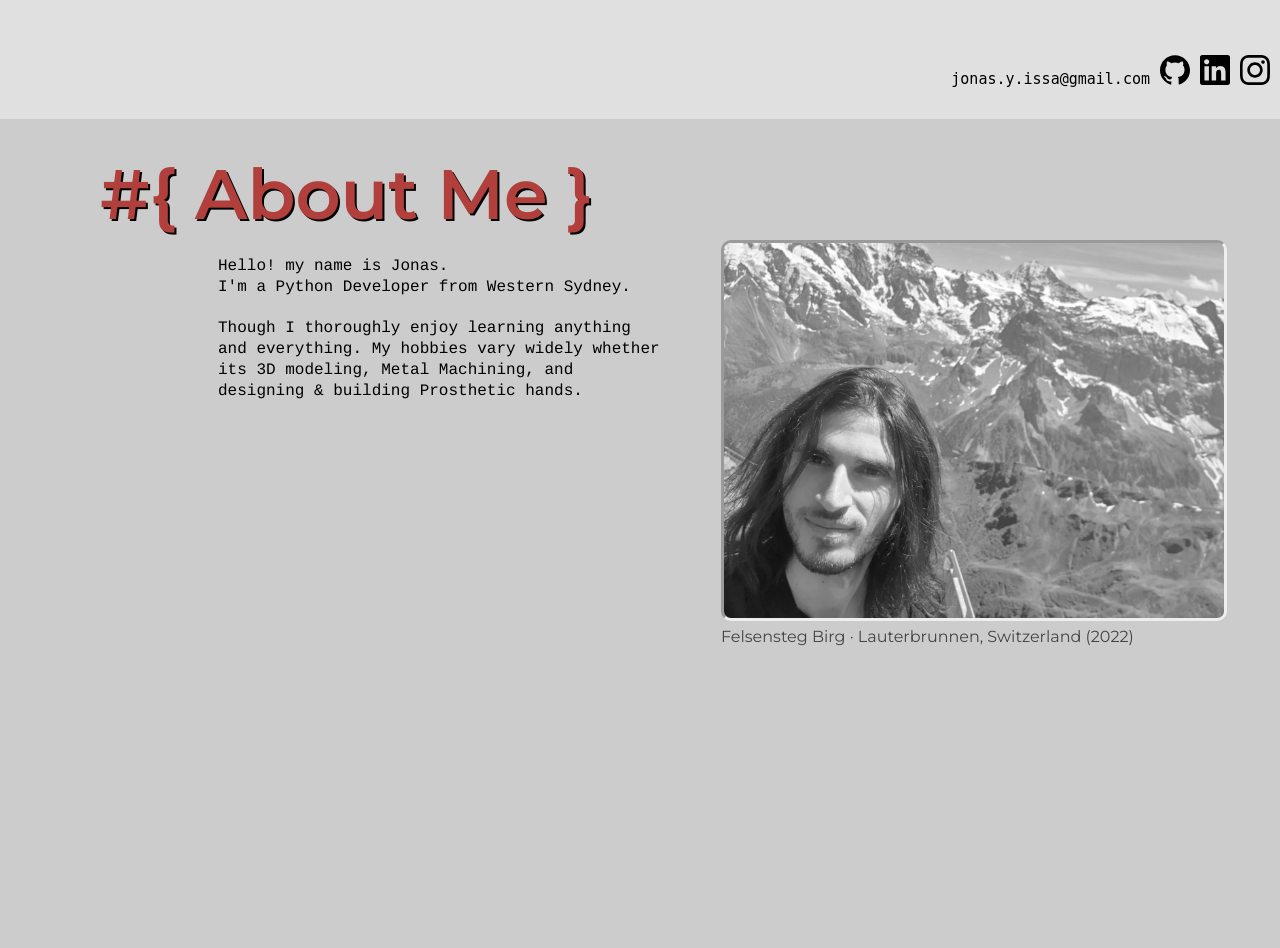
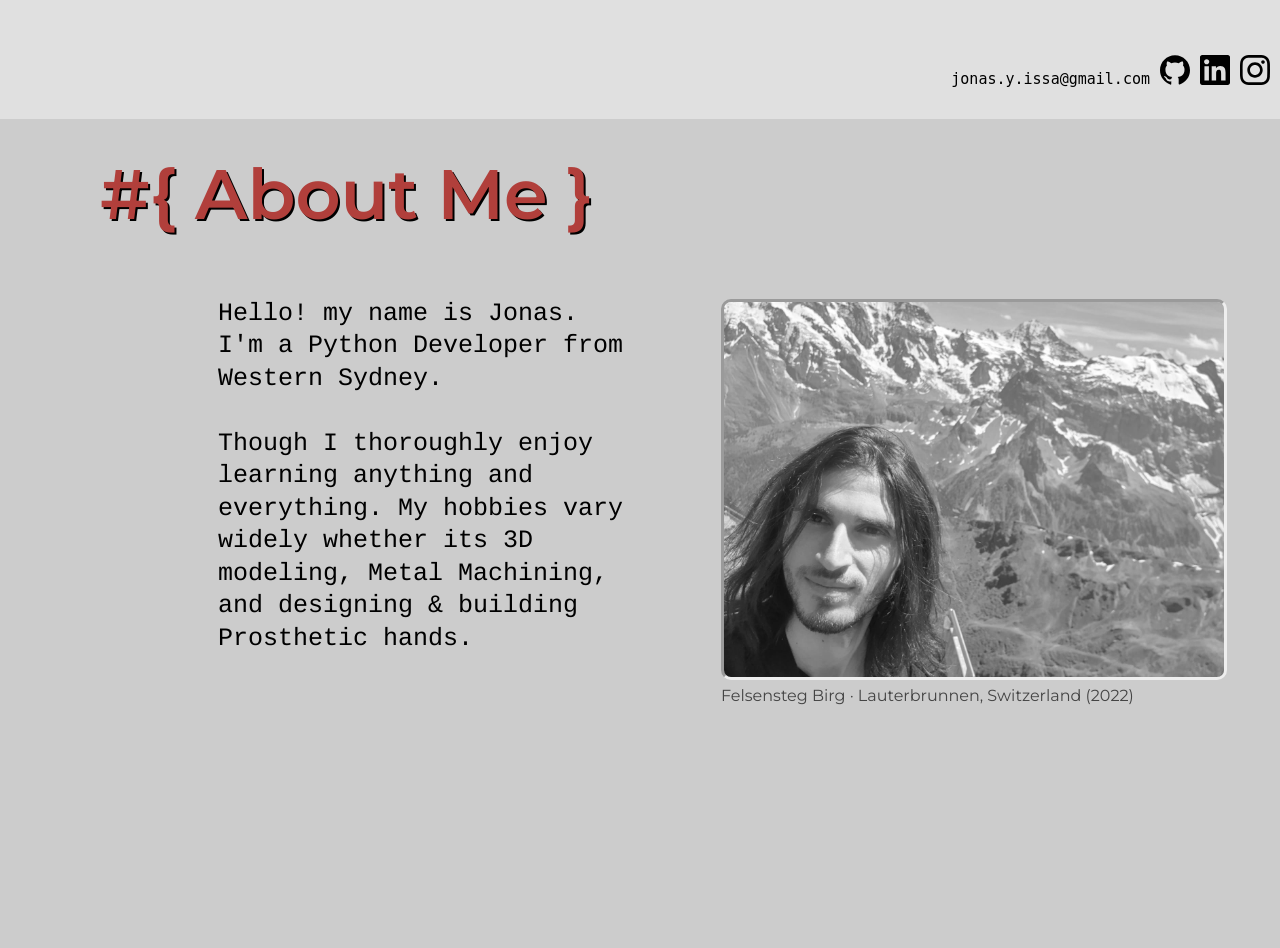
Before and after one commit to Jonas-Y-Issa/PortfolioWebsite-Django, a Django app: page / in a window 1280 px wide. Shown: the part 681-1629 px from the top of the page. Run offline with Django 4.2, Linux system fonts and the light colour scheme.

Commit message:
Section text wraps around image

```diff
--- a/MyWebsite/myapp/static/css/Sections.css
+++ b/MyWebsite/myapp/static/css/Sections.css
@@ -25,7 +25,7 @@
     display: block;
     float: right;
     max-width: var(--img-size);
-    padding-right: 5%;
+    padding: 5%;
 
     color: var(--imprint-text);
     font-family: var(--font-compliment);
@@ -45,10 +45,9 @@
 }
 .section-content
 {
+    font-size: 25px;
+    font-family: var(--font-main);
     margin-left: 10%;
-    font-size: var(--fs4);
-    font-family: var(--font-main);
-    overflow-wrap: break-word;
     margin-right: 5%;
     white-space: pre-wrap;
 }
--- a/MyWebsite/myapp/templates/Index.html
+++ b/MyWebsite/myapp/templates/Index.html
@@ -76,18 +76,18 @@
 </section>
 <section class="section-format" id="about">
 <div><h1 class="section-header">About Me</h1></div>
-<div style="display: flex;">
+  <div class="img-wrap"><img src="../static/images/profile.jpeg"></img>
+    Felsensteg Birg · Lauterbrunnen, Switzerland (2022)</div>
+  <pre class="section-content">
 
-  <pre class="section-content">
 Hello! my name is Jonas.
 I'm a Python Developer from Western Sydney.
 
 Though I thoroughly enjoy learning anything and everything. My hobbies vary widely whether its 3D modeling, Metal Machining, and designing & building Prosthetic hands.
 
   </pre>
-  <div class="img-wrap"><img src="../static/images/profile.jpeg"></img>
-    Felsensteg Birg · Lauterbrunnen, Switzerland (2022)</div>
-</div>
+
+
 </section>
 <section class="section-format" id="projects">
   <h1 class="section-header">Projects</h1>
```
